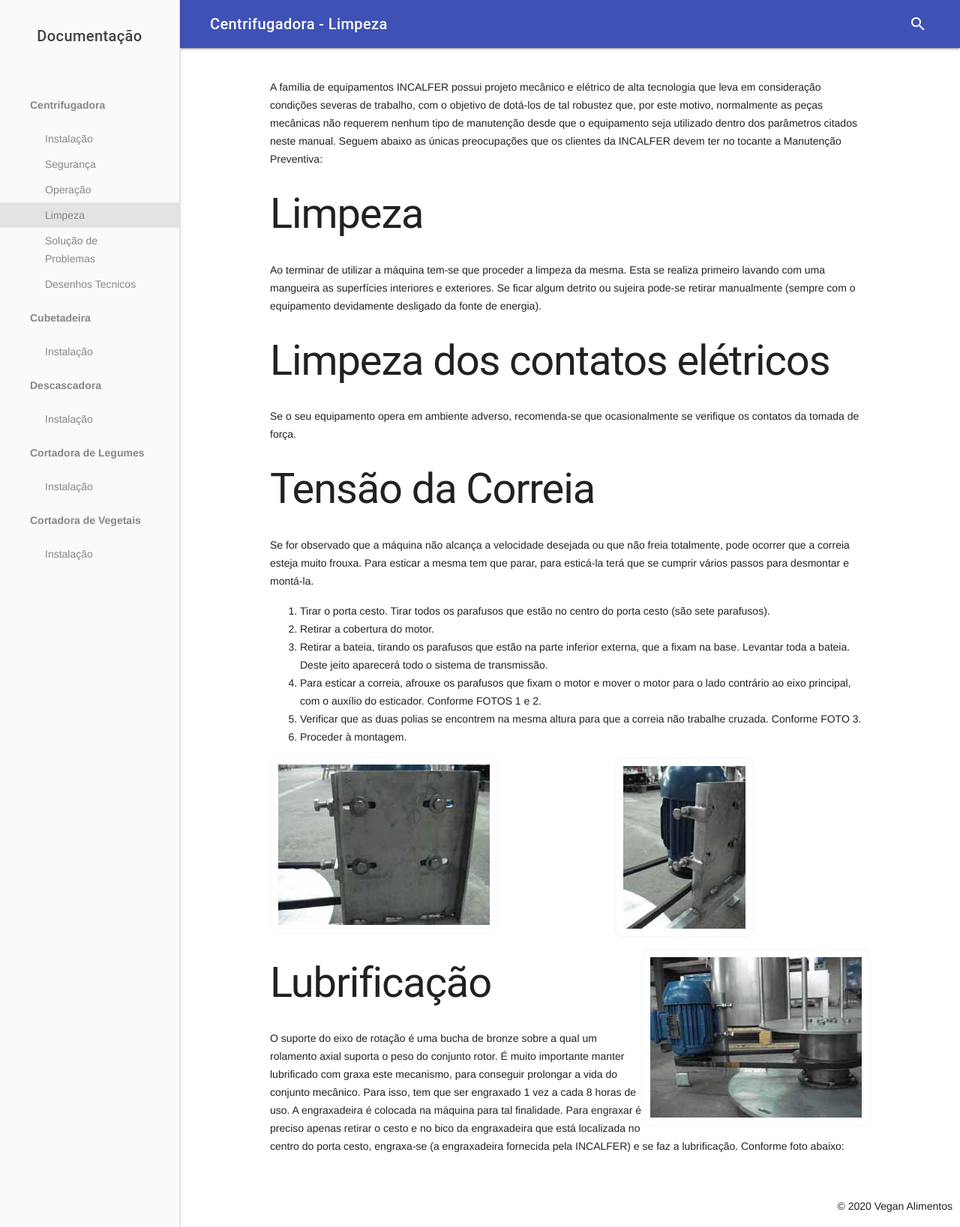
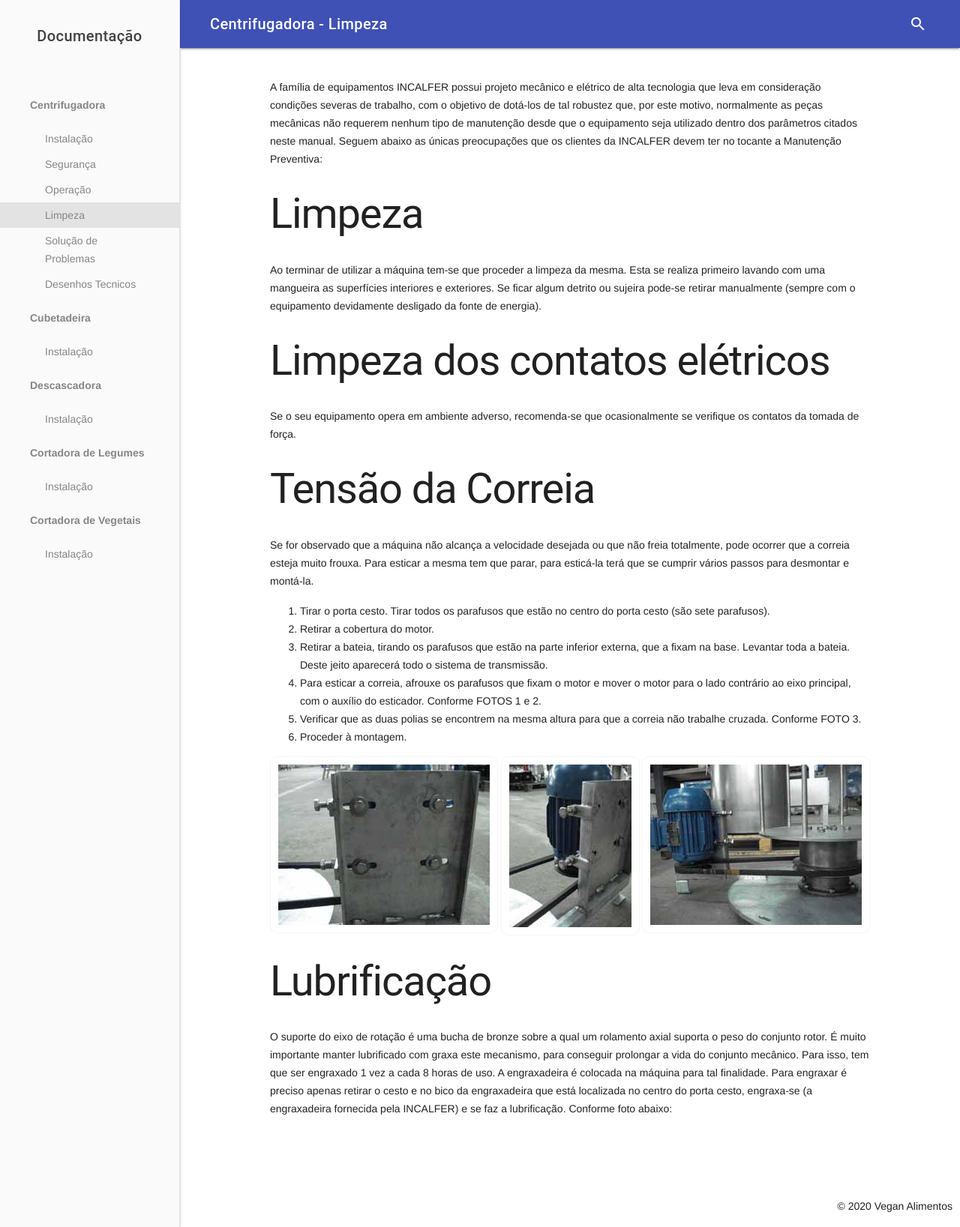
Before and after one commit to vegan-ind-br/docs, a Jekyll site: the page built from assets/centrifugadora/Centrifugadora-Limpeza.md, in a window 1280 px wide. Shown: the whole page at 75% size. Built offline with Jekyll 4.4.1, drawn with Linux system fonts in a browser that asks for light colours.

Commit message:
fotos align3

```diff
--- a/assets/centrifugadora/Centrifugadora-Limpeza.md
+++ b/assets/centrifugadora/Centrifugadora-Limpeza.md
@@ -44,11 +44,11 @@ Conforme FOTOS 1 e 2.
 não trabalhe cruzada. Conforme FOTO 3.
 6. Proceder à montagem.
 
+<p align="center">
 <img align="left" src="assets/centrifugadora/foto1.png">
-<p align="center">
   <img src="assets/centrifugadora/foto2.png">
+<img align="right" src="assets/centrifugadora/foto3.png">
 </p>
-<img align="right" src="assets/centrifugadora/foto3.png">
 
 # Lubrificação
 O suporte do eixo de rotação é uma bucha de bronze sobre a qual um rolamento
```
